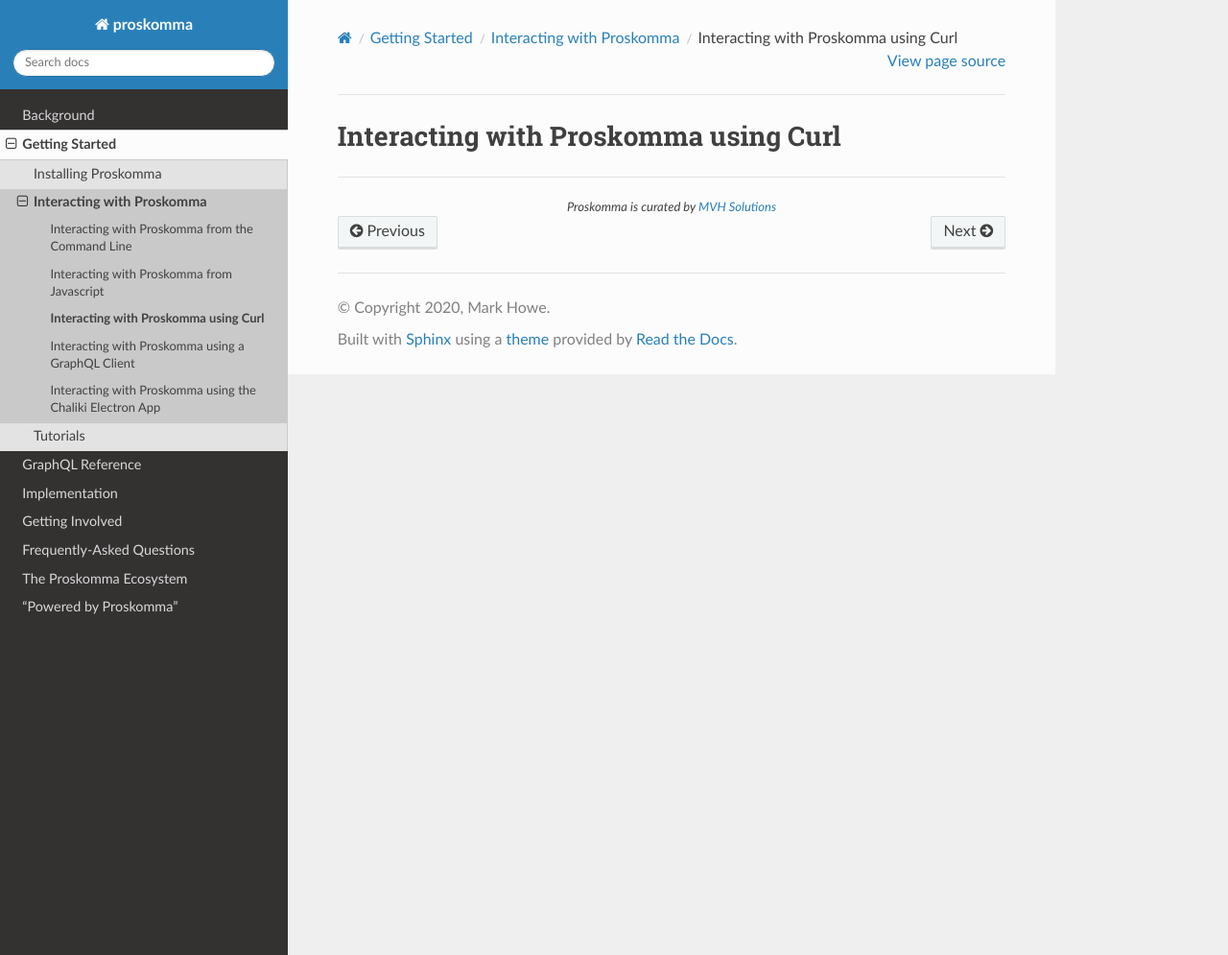
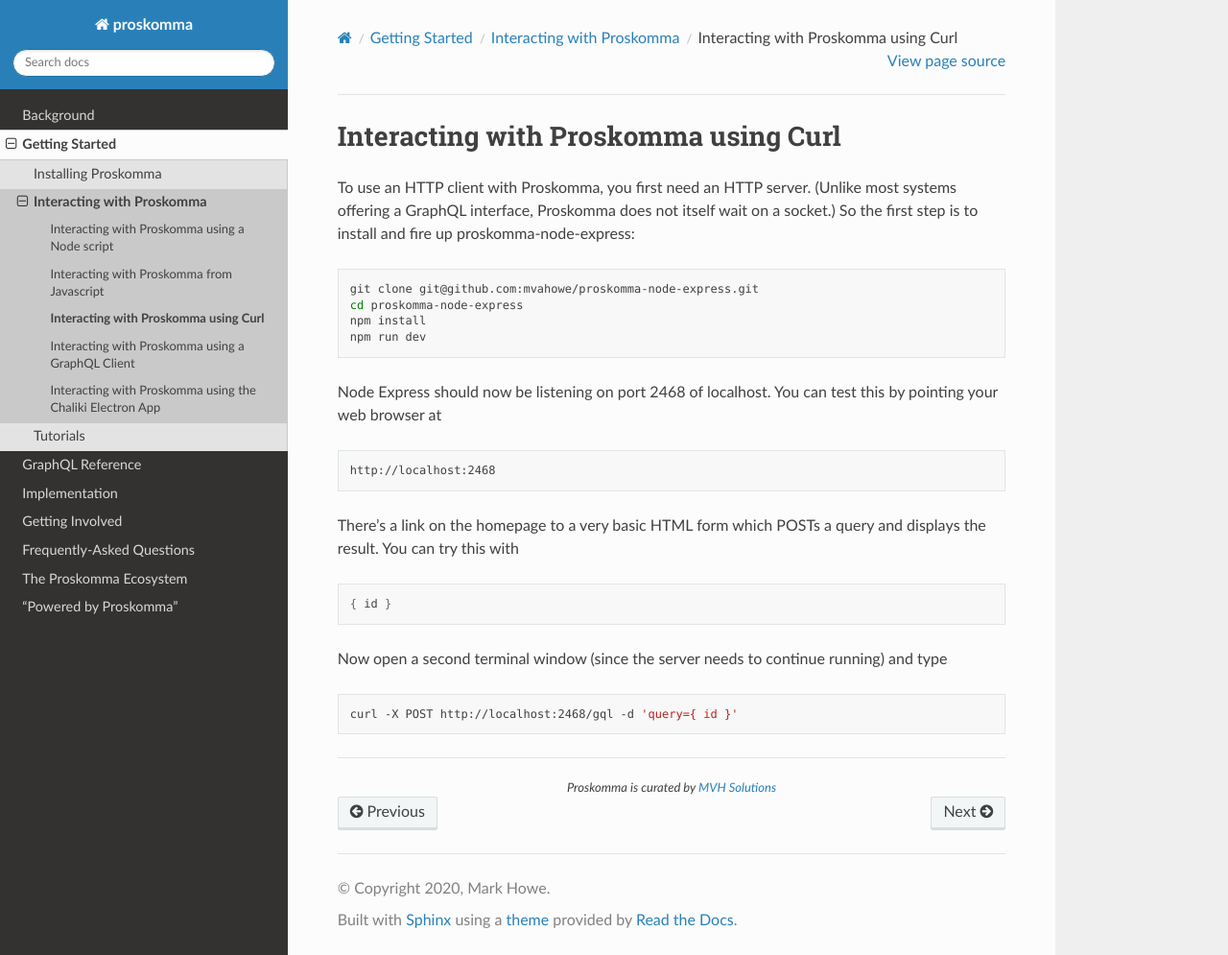
Before and after one commit to mvh-solutions/pithekos-docs, a Sphinx documentation site: the page built from source/getting_started/curl.rst, in a window 1280 px wide and 995 px high. Shown: the whole window at 96% size. Built offline with Sphinx 7.4.7 and the Read the Docs theme 2.0.0, drawn with Linux system fonts in a browser that asks for light colours.

Commit message:
Getting started

```diff
--- a/source/getting_started/curl.rst
+++ b/source/getting_started/curl.rst
@@ -3,3 +3,34 @@
 #####################################
 Interacting with Proskomma using Curl
 #####################################
+
+To use an HTTP client with Proskomma, you first need an HTTP server. (Unlike most systems offering
+a GraphQL interface, Proskomma does not itself wait on a socket.) So the first step is to install
+and fire up proskomma-node-express:
+
+.. code:: bash
+
+   git clone git@github.com:mvahowe/proskomma-node-express.git
+   cd proskomma-node-express
+   npm install
+   npm run dev
+
+Node Express should now be listening on port 2468 of localhost. You can test this by pointing your
+web browser at
+
+.. code:: bash
+
+  http://localhost:2468
+
+There's a link on the homepage to a very basic HTML form which POSTs a query and displays the result.
+You can try this with
+
+.. code:: bash
+
+   { id }
+
+Now open a second terminal window (since the server needs to continue running) and type
+
+.. code:: bash
+
+   curl -X POST http://localhost:2468/gql -d 'query={ id }'
```
Also changed, not shown: source/getting_started/chaliki.rst (+15 -0 lines), source/getting_started/command_line.rst (+20 -3 lines), source/getting_started/installation.rst (+16 -0 lines), source/getting_started/interacting.rst (+14 -0 lines), source/getting_started/javascript.rst (+29 -0 lines).
